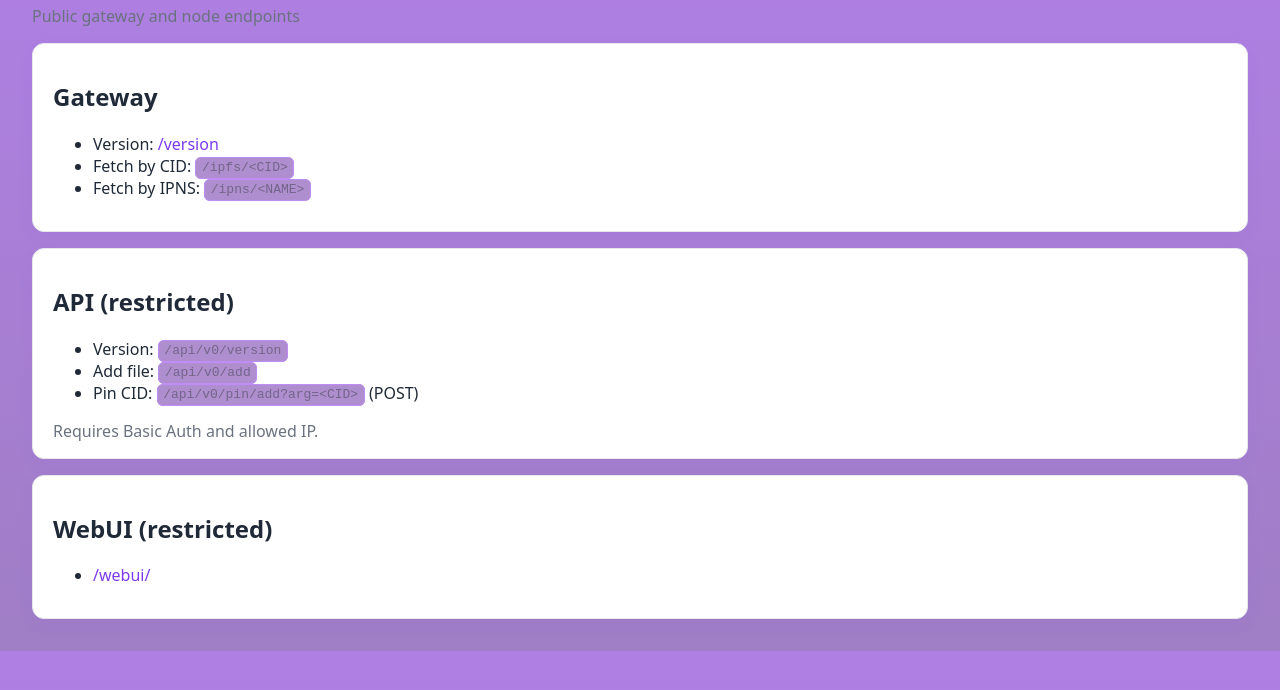
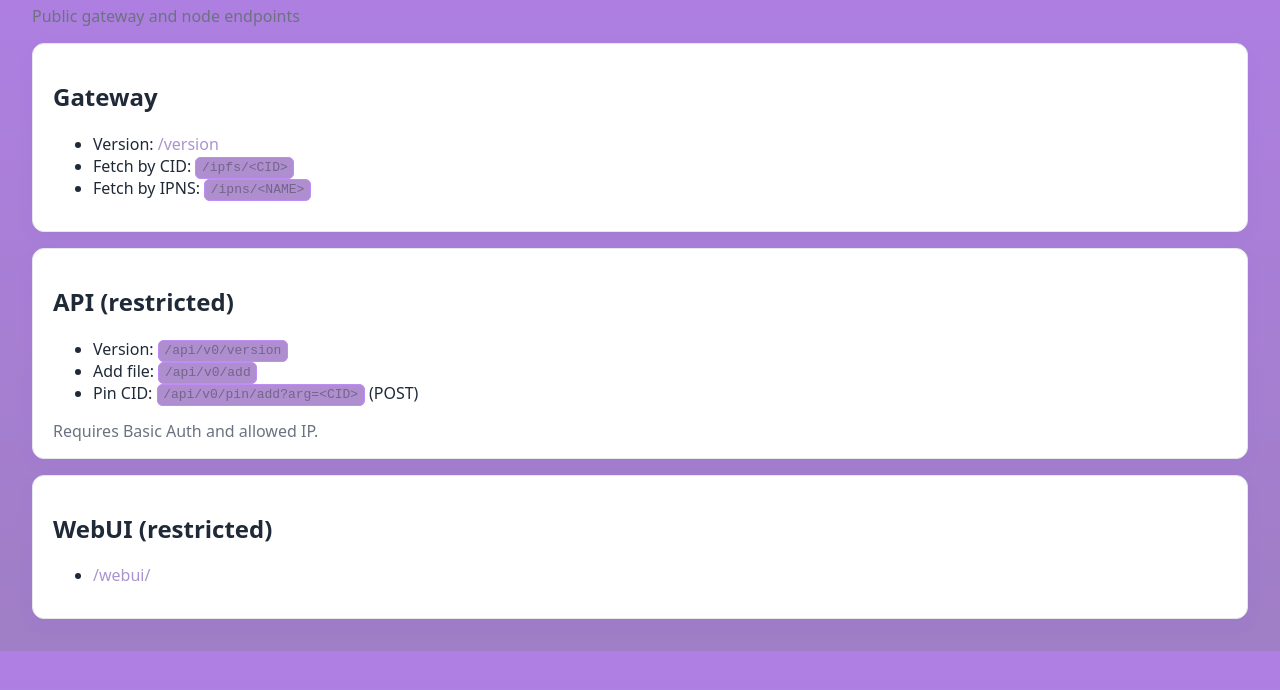
Before and after one commit to niazhussain/ipfs, a plain HTML site: page nginx/html/index.html in a window 1280 px wide. Shown: the part 78-768 px from the top of the page. Drawn offline with Linux system fonts and the light colour scheme.

```diff
--- a/nginx/html/index.html
+++ b/nginx/html/index.html
@@ -14,8 +14,8 @@
       --bg-end: #a07ec5;
       --text: #1f2937;     /* slate-800 */
       --muted: #6b7280;    /* gray-500 */
-      --accent: #7c3aed;   /* violet-600 */
-      --accent-hover: #6d28d9; /* violet-700 */
+      --accent: #aa94cf;   /* violet-600 */
+      --accent-hover: #9983bd; /* violet-700 */
       --card: #ffffff;
       --card-border: #e5e7eb;
     }
```
